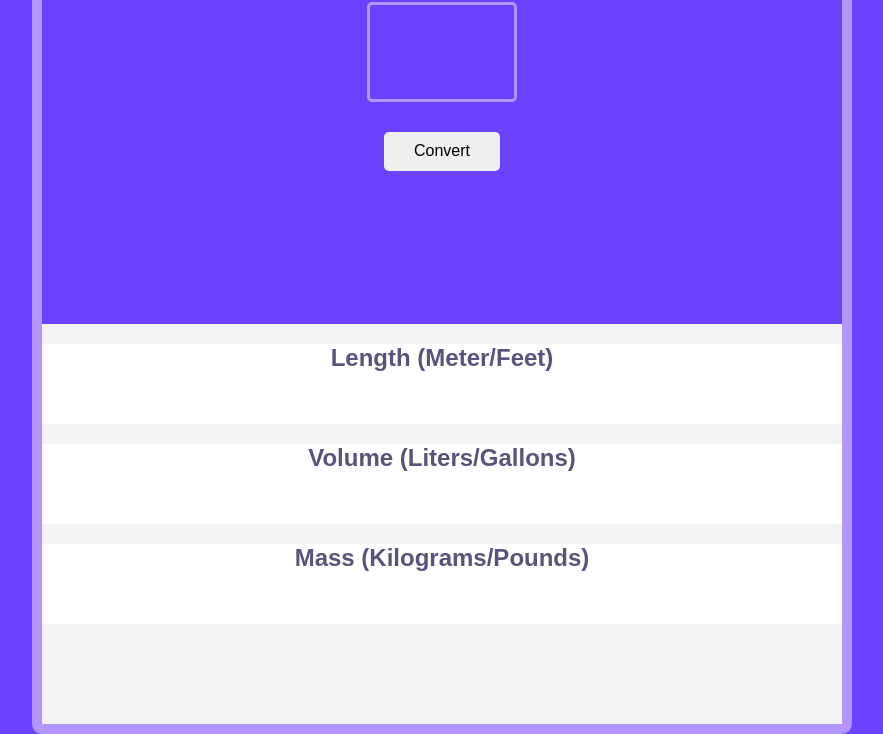
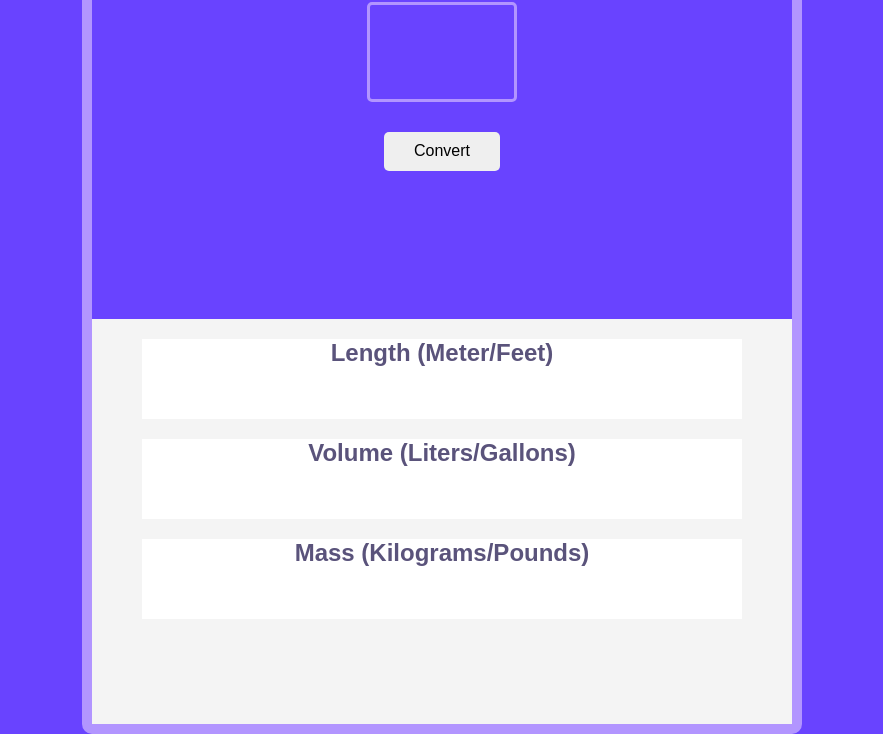
Before and after one commit to Ankitv003/Unit-Converter, a website built with Vite: page index.html in a window 1280 px wide. Shown: the part 86-820 px from the top of the page, without its empty margins (198-1081 px from the left). Built offline with nearby package versions, Linux system fonts and the light colour scheme.

Commit message:
:hammer:[refractor][vieport settings change and fixed width of content]

```diff
--- a/index.css
+++ b/index.css
@@ -25,7 +25,7 @@ body {
   display: flex;
   height: 100%;
   flex-direction: column;
-  width: 800px;
+  width: 700px;
   margin: 0 auto;
   border: 10px solid #b295ff;
   border-radius: 10px;
@@ -73,19 +73,11 @@ body {
   /* height: 50vh; */
   /* padding-bottom: 8px; */
   flex: 1;
+  padding-bottom: 10px;
 }
 .content-item {
   background-color: white;
-  width: 800px;
+  width: 600px;
   margin: 0 auto;
   height: 80px;
 }
-/* Media Query for smaller screens @media (max-width: 400px) {
-  .hero-container {
-    padding: 10px;
-  }
-
-  .content-container {
-    padding: 10px;
-  }
-} */
--- a/index.html
+++ b/index.html
@@ -1,7 +1,7 @@
 <html>
   <head>
     <meta charset="UTF-8" />
-    <!-- <meta name="viewport" content="width=device-width, initial-scale=1.0" /> -->
+    <meta name="viewport" content="width=device-width, initial-scale=0.5" />
     <link
       rel="stylesheet"
       href="https://cdnjs.cloudflare.com/ajax/libs/normalize/8.0.1/normalize.css"
```
